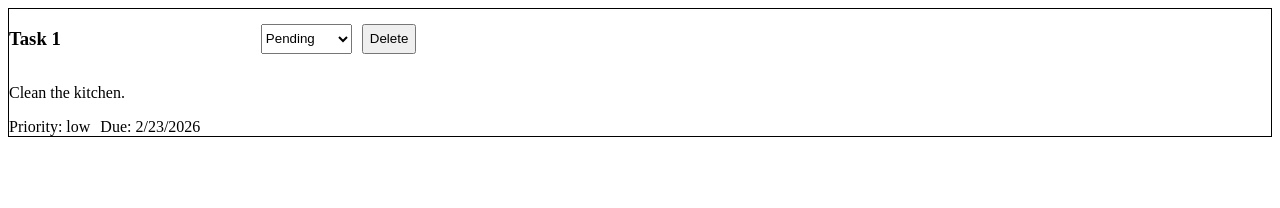
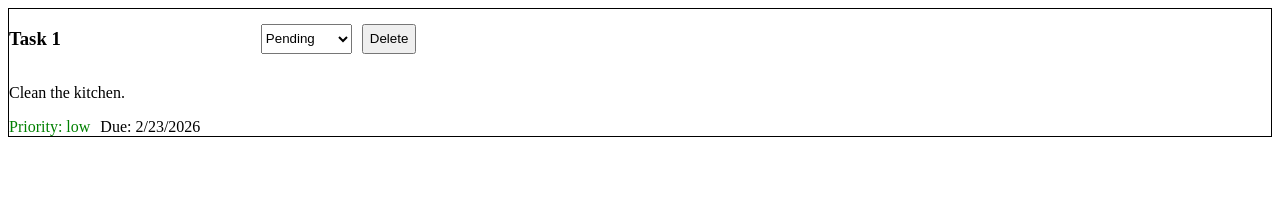
Before and after one commit to ScriptMang/lab9.3, a React (Vite) app: page / in a window 1280 px wide. Shown: the top 208 px of the page. Built offline with nearby package versions, Linux system fonts and the light colour scheme.

Commit message:
Add ternary operator to get diff colors for task priority

```diff
--- a/src/components/TaskItem.tsx
+++ b/src/components/TaskItem.tsx
@@ -27,7 +27,12 @@ function TaskItem({task, onStatusChange, onDelete}: TaskItemProps) {
           </div>
           <p>{task.description}</p>
           <div id="taskInfo2">
-            <span>Priority: {task.priority}</span>
+
+       {
+         task.priority ==='low' ? <span style={{color: "green"}}>Priority: {task.priority}</span> :
+         task.priority ==='medium' ? <span style={{color: "orange"}}>Priority: {task.priority}</span> :
+         task.priority ==='high' ? <span style={{color: "red"}}>Priority: {task.priority}</span> : null
+       }
             <span>Due: {task.dueDate}</span>
           </div>
         </div>
```
